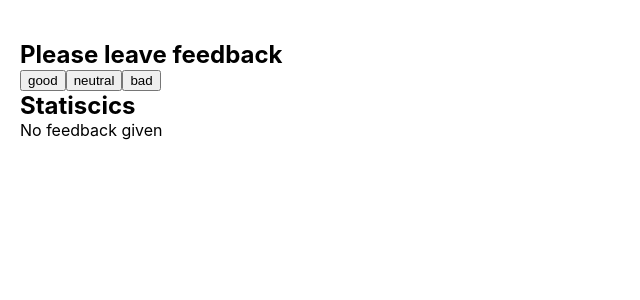
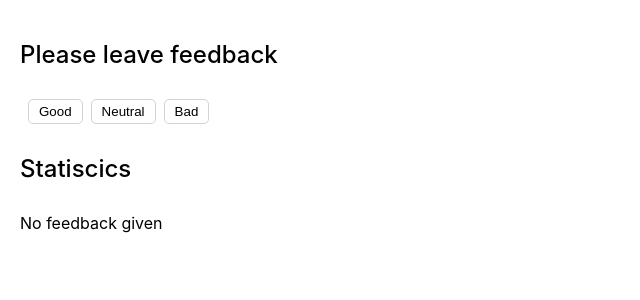
Before and after one commit to SaveAna/goit-react-hw-02-feedback, a React (Create React App) app: page / in a window 1280 px wide. Shown: the top 300 px of the page, without its empty margins (0-640 px from the left). Built offline with nearby package versions, Linux system fonts and the light colour scheme.

Commit message:
add styles

```diff
--- a/src/components/FeedbackOptions/FeedbackOptions.jsx
+++ b/src/components/FeedbackOptions/FeedbackOptions.jsx
@@ -1,13 +1,14 @@
 import PropTypes from 'prop-types';
+import { FeedbackBtn } from './FeedbackOptions.styled';
 
 const FeedbackOptions = ({ options, onLeaveFeedback }) => {
   return (
     <>
       {options.map(label => {
         return (
-          <button key={label} name={label} onClick={onLeaveFeedback}>
+          <FeedbackBtn key={label} name={label} onClick={onLeaveFeedback}>
             {label}
-          </button>
+          </FeedbackBtn>
         );
       })}
     </>
--- /dev/null
+++ b/src/components/FeedbackOptions/FeedbackOptions.styled.jsx
@@ -0,0 +1,27 @@
+import styled from '@emotion/styled';
+
+export const FeedbackBtn = styled.button`
+  background-color: transparent;
+  text-transform: capitalize;
+  border: 1px solid #d3d3d3;
+  font-weight: 500;
+  border-radius: 5px;
+  padding: 4px 10px;
+  margin-bottom: 30px;
+  margin-left: 8px;
+  cursor: pointer;
+  &:last-child {
+    margin-right: 0;
+  }
+  &:active,
+  &:hover {
+    background: radial-gradient(
+      circle,
+      rgba(72, 117, 255, 1) 0%,
+      rgba(34, 78, 212, 1) 62%,
+      rgba(23, 67, 200, 1) 100%
+    );
+    color: white;
+    border-color: transparent;
+  }
+`;
--- a/src/components/Section/Section.jsx
+++ b/src/components/Section/Section.jsx
@@ -1,9 +1,10 @@
 import PropTypes from 'prop-types';
+import { Title } from './Section.styled';
 
 const Section = ({ title, children }) => {
   return (
     <section>
-      {title && <h1>{title}</h1>}
+      {title && <Title>{title}</Title>}
       {children}
     </section>
   );
--- /dev/null
+++ b/src/components/Section/Section.styled.jsx
@@ -0,0 +1,6 @@
+import styled from '@emotion/styled';
+
+export const Title = styled.h1`
+  font-weight: 500;
+  margin-bottom: 30px;
+`;
--- a/src/components/Statictics/Statistics.jsx
+++ b/src/components/Statictics/Statistics.jsx
@@ -1,9 +1,10 @@
 import PropTypes from 'prop-types';
+import { StatList } from './Statistics.styled';
 
 const Statistics = ({ good, neutral, bad, total, positivePercentage }) => {
   return (
     <>
-      <ul>
+      <StatList>
         <li>
           <span>Good: {good}</span>
         </li>
@@ -19,7 +20,7 @@ const Statistics = ({ good, neutral, bad, total, positivePercentage }) => {
         <li>
           <span>Positive feedback: {positivePercentage}%</span>
         </li>
-      </ul>
+      </StatList>
     </>
   );
 };
--- /dev/null
+++ b/src/components/Statictics/Statistics.styled.jsx
@@ -0,0 +1,7 @@
+import styled from '@emotion/styled';
+
+export const StatList = styled.ul`
+  display: flex;
+  flex-direction: column;
+  gap: 5px;
+`;
```
